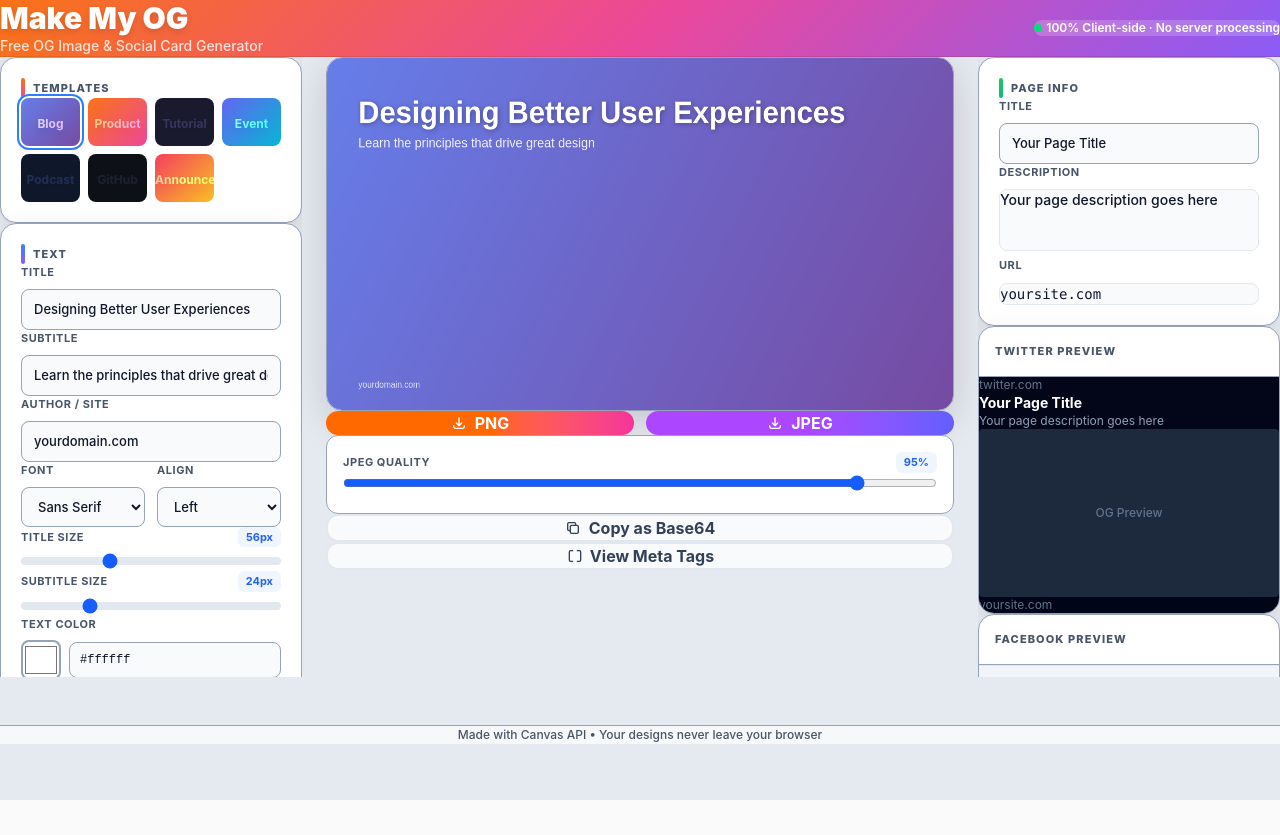
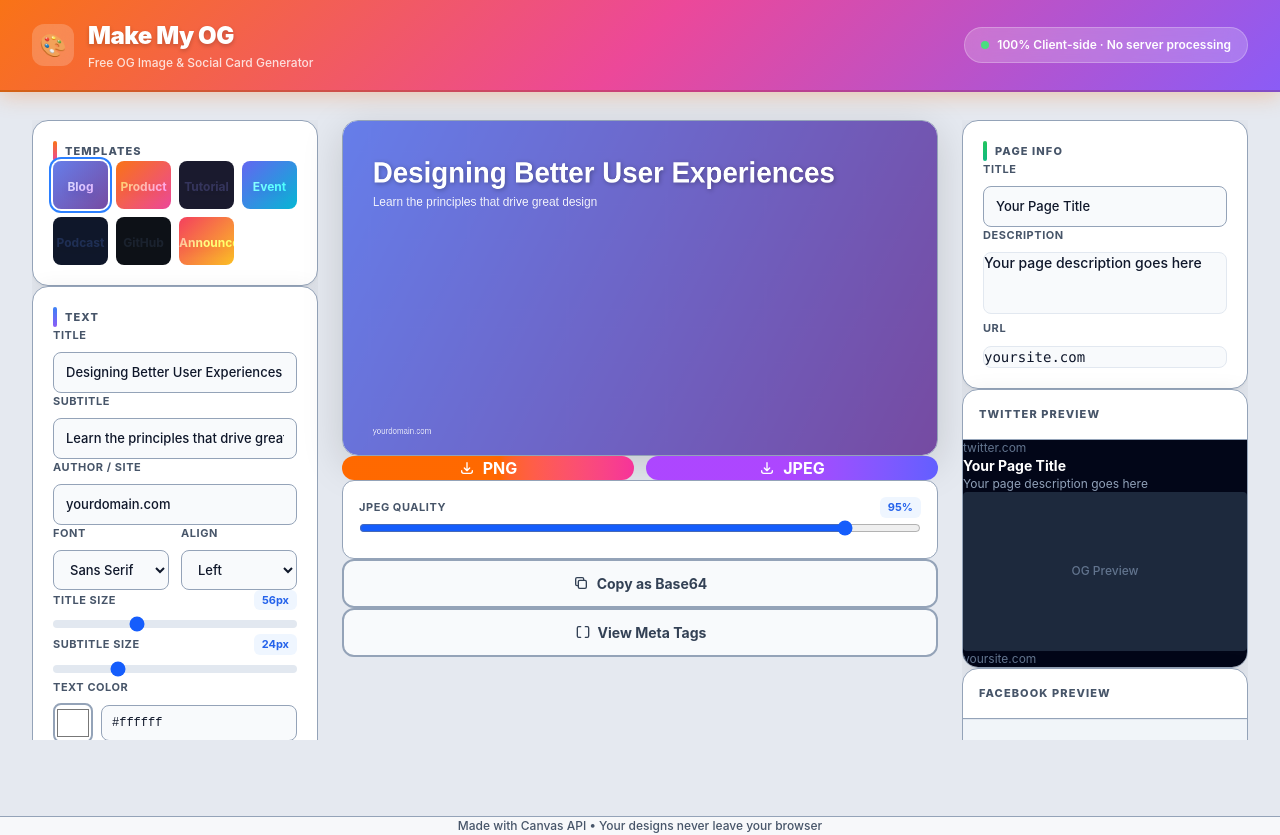
Before and after one commit to tjaitly1986/makemyog-app, a Next.js app: page / in a window 1280 px wide. Before the commit the page ends 800 px from the top, so only its background shows below. Built offline with nearby package versions, Linux system fonts and the light colour scheme.

Commit message:
Update: makemyog — 2026-04-09

```diff
--- a/src/app/page.tsx
+++ b/src/app/page.tsx
@@ -448,24 +448,29 @@ export default function Home() {
   return (
     <div className="min-h-screen" style={{ background: '#e5e9f0' }}>
       {/* Premium Header */}
-      <header className="sticky top-0 z-50" style={{ background: 'linear-gradient(135deg, #f97316, #ec4899, #8b5cf6)', borderBottom: '1px solid rgba(0,0,0,0.1)' }}>
-        <div className="max-w-7xl mx-auto px-4 sm:px-6 lg:px-8 py-4 flex items-center justify-between">
-          <div>
-            <h1 className="text-3xl font-black text-white drop-shadow-md">
-              Make My OG
-            </h1>
-            <p className="text-sm text-white/80 font-medium mt-0.5">Free OG Image & Social Card Generator</p>
+      <header style={{ background: 'linear-gradient(135deg, #f97316, #ec4899, #8b5cf6)', borderBottom: '2px solid rgba(0,0,0,0.15)', position: 'sticky', top: 0, zIndex: 50, boxShadow: '0 4px 20px rgba(249,115,22,0.3)' }}>
+        <div style={{ maxWidth: '1536px', margin: '0 auto', padding: '18px 32px', display: 'flex', alignItems: 'center', justifyContent: 'space-between' }}>
+          <div style={{ display: 'flex', alignItems: 'center', gap: '14px' }}>
+            <div style={{ width: '42px', height: '42px', borderRadius: '12px', background: 'rgba(255,255,255,0.2)', backdropFilter: 'blur(10px)', display: 'flex', alignItems: 'center', justifyContent: 'center', fontSize: '22px' }}>
+              🎨
+            </div>
+            <div>
+              <h1 style={{ fontSize: '24px', fontWeight: 900, color: '#ffffff', letterSpacing: '-0.02em', margin: 0, textShadow: '0 2px 4px rgba(0,0,0,0.2)' }}>
+                Make My OG
+              </h1>
+              <p style={{ fontSize: '12px', color: 'rgba(255,255,255,0.8)', margin: 0, fontWeight: 500 }}>Free OG Image & Social Card Generator</p>
+            </div>
           </div>
-          <div className="hidden sm:flex items-center gap-1 px-3 py-1.5 rounded-full" style={{ background: 'rgba(255,255,255,0.2)', backdropFilter: 'blur(10px)' }}>
-            <span className="inline-block w-2 h-2 rounded-full bg-green-400"></span>
-            <span className="text-xs font-semibold text-white">100% Client-side · No server processing</span>
+          <div className="hidden sm:flex" style={{ alignItems: 'center', gap: '8px', background: 'rgba(255,255,255,0.2)', backdropFilter: 'blur(10px)', padding: '8px 16px', borderRadius: '100px', border: '1px solid rgba(255,255,255,0.25)' }}>
+            <span style={{ display: 'inline-block', width: '8px', height: '8px', borderRadius: '50%', background: '#4ade80' }}></span>
+            <span style={{ fontSize: '12px', fontWeight: 600, color: '#ffffff' }}>100% Client-side · No server processing</span>
           </div>
         </div>
       </header>
 
-      <main className="max-w-screen-2xl mx-auto px-4 sm:px-6 lg:px-8 py-8">
+      <main style={{ maxWidth: '1536px', margin: '0 auto', padding: '28px 32px' }}>
         {/* Three-column premium layout */}
-        <div className="grid grid-cols-1 lg:grid-cols-12 gap-6 auto-rows-min">
+        <div className="grid grid-cols-1 lg:grid-cols-12 auto-rows-min" style={{ gap: '24px' }}>
           {/* LEFT PANEL - CONTROLS (3 cols on desktop) */}
           <div className="lg:col-span-3 space-y-5 max-h-[calc(100vh-180px)] overflow-y-auto pr-2">
             {/* Templates Section */}
@@ -953,13 +958,10 @@ export default function Home() {
 
               <button
                 onClick={copyCanvasAsBase64}
-                className={`w-full font-bold py-3 px-4 rounded-xl transition-all duration-200 border-2 flex items-center justify-center gap-2 ${
-                  copiedCanvasUrl
-                    ? 'bg-green-50 border-green-200 text-green-700'
-                    : 'bg-slate-50 border-slate-200 text-slate-700 hover:border-blue-300'
-                }`}
+                className="w-full flex items-center justify-center gap-2"
+                style={{ fontWeight: 700, padding: '12px 16px', borderRadius: '12px', border: '2px solid ' + (copiedCanvasUrl ? '#86efac' : '#94a3b8'), background: copiedCanvasUrl ? '#f0fdf4' : '#f8fafc', color: copiedCanvasUrl ? '#15803d' : '#334155', cursor: 'pointer', fontSize: '14px' }}
               >
-                <svg className="w-4 h-4" fill="none" stroke="currentColor" viewBox="0 0 24 24">
+                <svg style={{ width: '16px', height: '16px' }} fill="none" stroke="currentColor" viewBox="0 0 24 24">
                   <path strokeLinecap="round" strokeLinejoin="round" strokeWidth={2} d="M8 16H6a2 2 0 01-2-2V6a2 2 0 012-2h8a2 2 0 012 2v2m-6 12h8a2 2 0 002-2v-8a2 2 0 00-2-2h-8a2 2 0 00-2 2v8a2 2 0 002 2z" />
                 </svg>
                 {copiedCanvasUrl ? 'Copied Base64!' : 'Copy as Base64'}
@@ -967,7 +969,8 @@ export default function Home() {
 
               <button
                 onClick={() => setShowMetaTags(!showMetaTags)}
-                className="w-full font-bold py-3 px-4 rounded-xl transition-all duration-200 border-2 bg-slate-50 border-slate-200 text-slate-700 hover:border-blue-300 flex items-center justify-center gap-2"
+                className="w-full flex items-center justify-center gap-2"
+                style={{ fontWeight: 700, padding: '12px 16px', borderRadius: '12px', border: '2px solid #94a3b8', background: '#f8fafc', color: '#334155', cursor: 'pointer', fontSize: '14px' }}
               >
                 <svg className="w-4 h-4" fill="none" stroke="currentColor" viewBox="0 0 24 24">
                   <path strokeLinecap="round" strokeLinejoin="round" strokeWidth={2} d="M10 20H7a2 2 0 01-2-2V6a2 2 0 012-2h3" />
@@ -1063,13 +1066,10 @@ export default function Home() {
                 </div>
                 <button
                   onClick={copyMetaTags}
-                  className={`w-full font-bold py-2 px-3 rounded-lg transition-all duration-200 text-xs flex items-center justify-center gap-2 ${
-                    copiedMetaTags
-                      ? 'bg-green-50 text-green-700 border border-green-200'
-                      : 'bg-slate-100 text-slate-700 border border-slate-200 hover:border-blue-300'
-                  }`}
+                  className="w-full flex items-center justify-center gap-2"
+                  style={{ fontWeight: 700, padding: '10px 12px', borderRadius: '8px', fontSize: '12px', border: '1px solid ' + (copiedMetaTags ? '#86efac' : '#94a3b8'), background: copiedMetaTags ? '#f0fdf4' : '#f1f5f9', color: copiedMetaTags ? '#15803d' : '#475569', cursor: 'pointer' }}
                 >
-                  <svg className="w-3.5 h-3.5" fill="none" stroke="currentColor" viewBox="0 0 24 24">
+                  <svg style={{ width: '14px', height: '14px' }} fill="none" stroke="currentColor" viewBox="0 0 24 24">
                     <path strokeLinecap="round" strokeLinejoin="round" strokeWidth={2} d="M8 16H6a2 2 0 01-2-2V6a2 2 0 012-2h8a2 2 0 012 2v2m-6 12h8a2 2 0 002-2v-8a2 2 0 00-2-2h-8a2 2 0 00-2 2v8a2 2 0 002 2z" />
                   </svg>
                   {copiedMetaTags ? 'Copied!' : 'Copy Meta Tags'}
```
